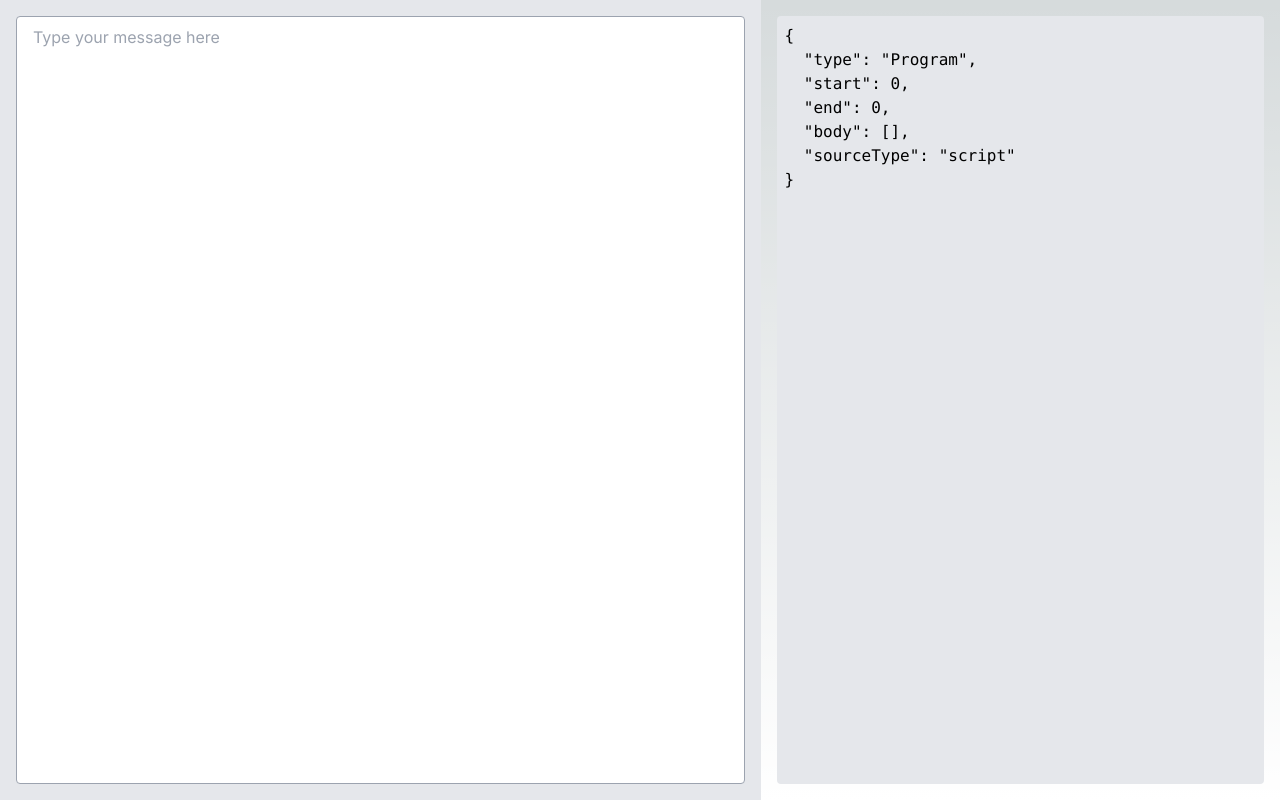
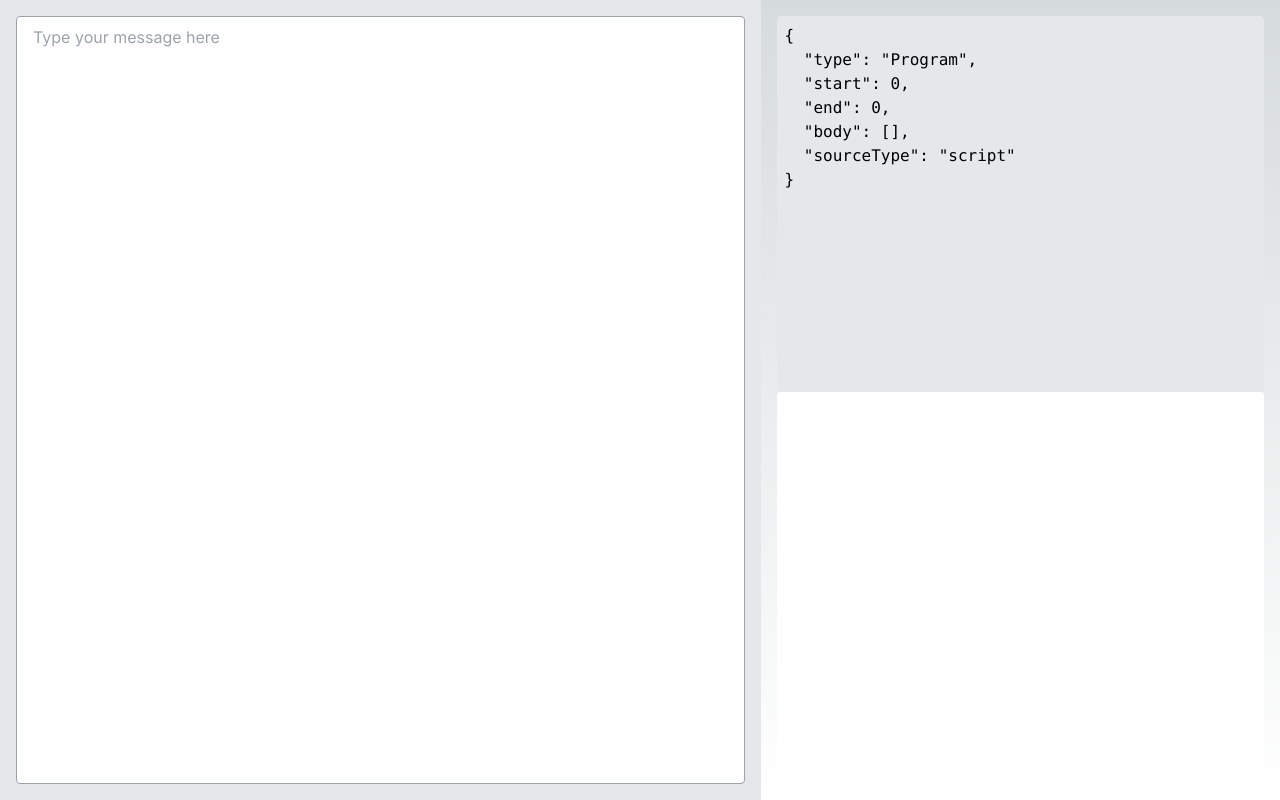
Before and after one commit to chcardoz/neural-net-web, a Next.js app: page / in a window 1280 px wide. Built offline with nearby package versions, Linux system fonts and the light colour scheme.

Commit message:
right page split

```diff
--- a/app/page.tsx
+++ b/app/page.tsx
@@ -36,7 +36,7 @@ export default function Home() {
 			<div className="flex-1 flex flex-col items-start p-4">
 				<div
 					className="bg-gray-200 p-2 rounded text-black overflow-auto w-full h-full"
-					style={{ maxHeight: "100vh" }}
+					style={{ maxHeight: "50vh" }}
 				>
 					<pre>
 						{parseResult
@@ -44,6 +44,10 @@ export default function Home() {
 							: "Invalid JavaScript code"}
 					</pre>{" "}
 				</div>
+				<div
+					className="flex-grow bg-white p-2 rounded text-black overflow-auto w-full h-full"
+					style={{ maxHeight: "50vh", marginBottom: "1rem" }}
+				></div>
 			</div>
 		</div>
 	);
```
